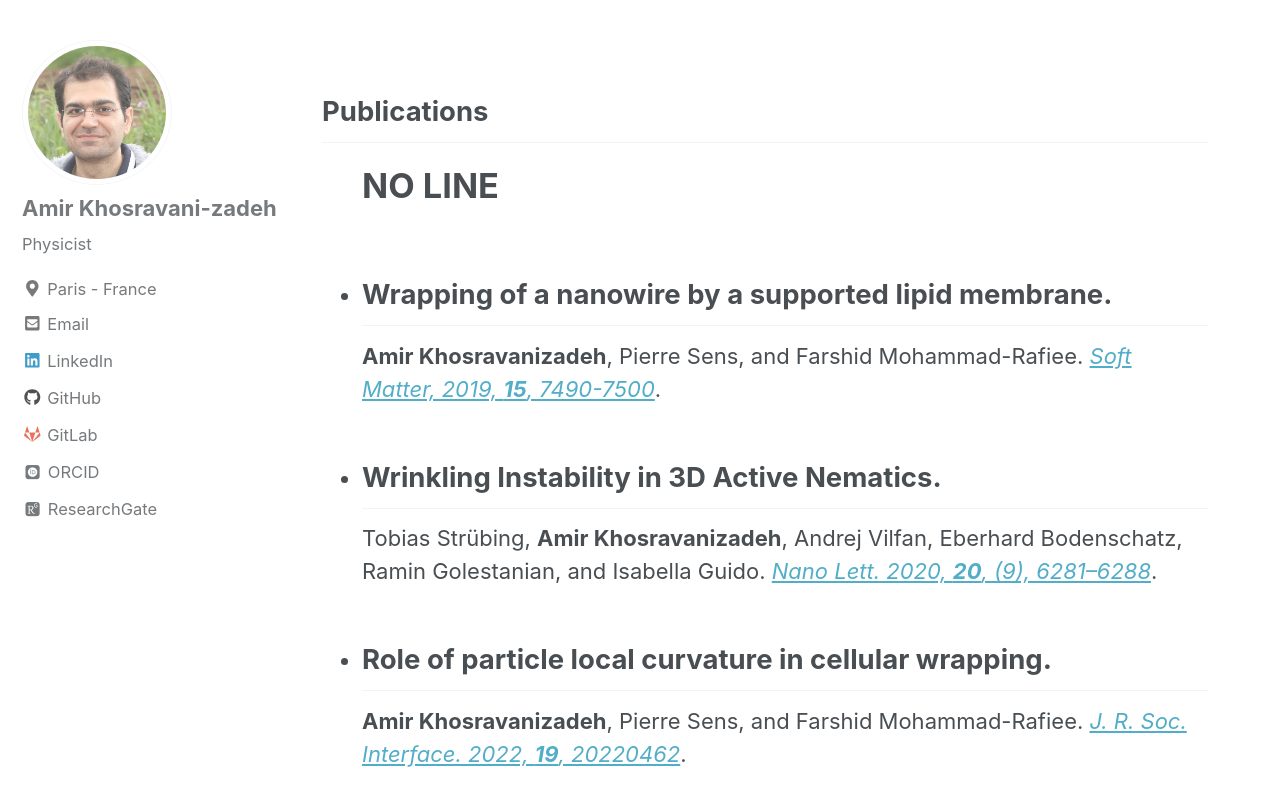
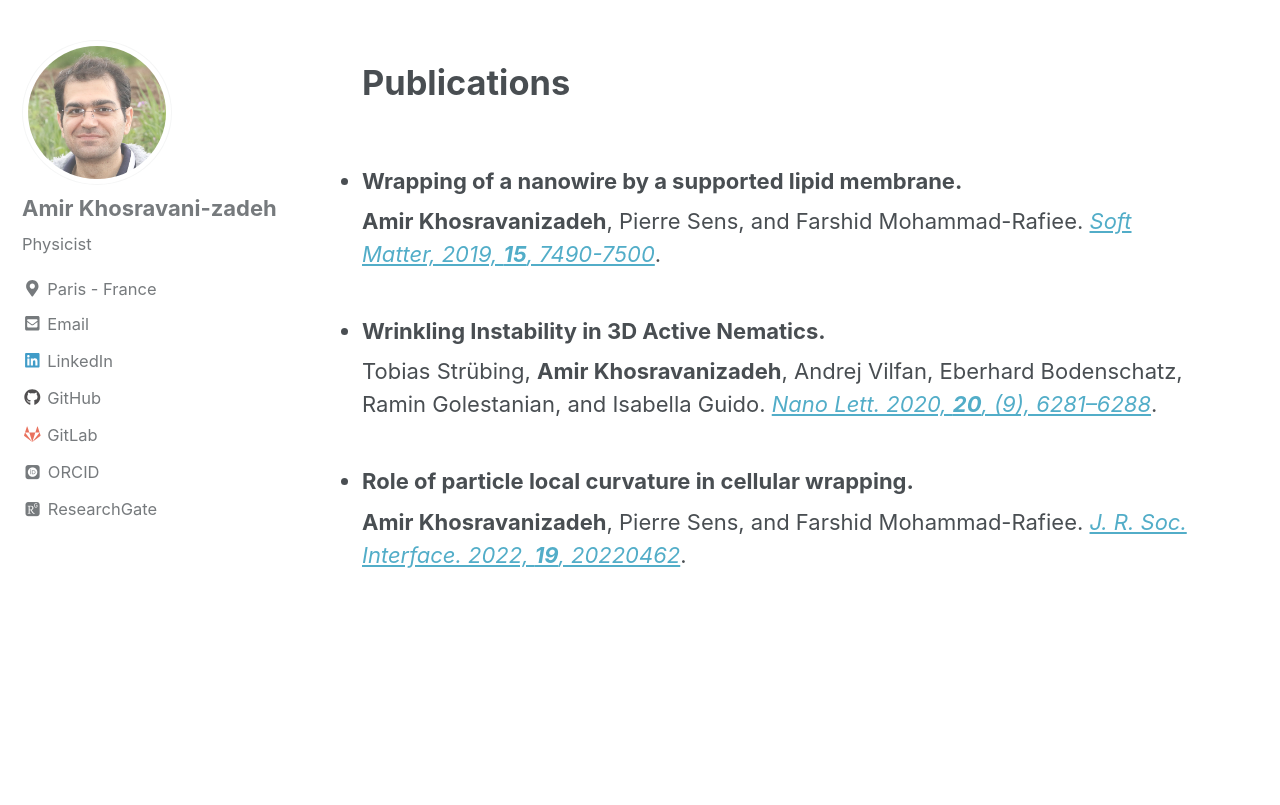
Before and after one commit to amir-khosravanizadeh/amir-khosravanizadeh.github.io, a Jekyll site: the page built from _pages/publications.md, in a window 1280 px wide and 900 px high, scrolled down 299 px, cut to the strip 95-900 px from the top of the window. Built offline with Jekyll 4.4.1, drawn with Linux system fonts in a browser that asks for light colours; nearby versions of some CDN libraries; some web fonts are replaced; some of the changed text lies outside the part shown.

Commit message:
Update publications.md

```diff
--- a/_pages/publications.md
+++ b/_pages/publications.md
@@ -9,21 +9,17 @@ header:
   overlay_filter: 0.5 # same as adding an opacity of 0.5 to a black background
 ---
 
-## Publications
-
 <div id="user-content-toc">
   <ul>
-    <summary><h1 style="display: inline-block;">NO LINE</h1></summary>
+    <summary><h1 style="display: inline-block;">Publications</h1></summary>
   </ul>
 </div>
 
-- <h2> Wrapping of a nanowire by a supported lipid membrane.</h2>
+- <h3> Wrapping of a nanowire by a supported lipid membrane.</h3>
 **Amir Khosravanizadeh**,   Pierre Sens,  and  Farshid Mohammad-Rafiee. [*Soft Matter, 2019, **15**, 7490-7500*](https://pubs.rsc.org/en/content/articlelanding/2019/SM/C9SM00618D).
 
-- <h2>Wrinkling Instability in 3D Active Nematics.</h2>
+- <h3>Wrinkling Instability in 3D Active Nematics.</h3>
 Tobias Strübing, **Amir Khosravanizadeh**, Andrej Vilfan, Eberhard Bodenschatz, Ramin Golestanian, and Isabella Guido. [*Nano Lett. 2020, **20**, (9), 6281–6288*](https://pubs.acs.org/doi/10.1021/acs.nanolett.0c01546).
 
-- <h2>Role of particle local curvature in cellular wrapping.</h2>
+- <h3>Role of particle local curvature in cellular wrapping.</h3>
 **Amir Khosravanizadeh**,   Pierre Sens,  and  Farshid Mohammad-Rafiee. [*J. R. Soc. Interface. 2022, **19**, 20220462*](https://royalsocietypublishing.org/doi/10.1098/rsif.2022.0462).
-
-- <h3>Wrinkling Instability in 3D Active Nematics.</h3> <br/>
```
